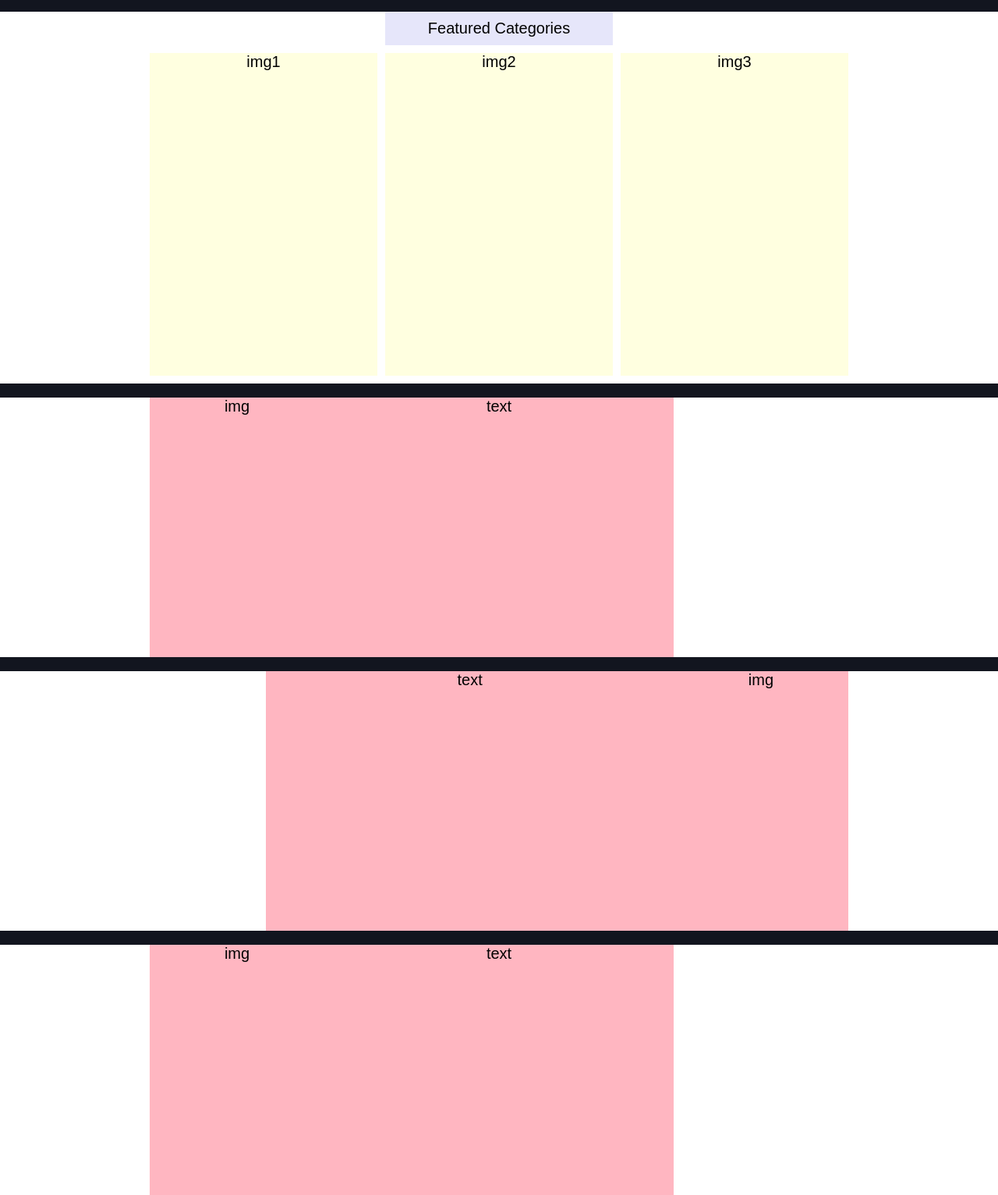
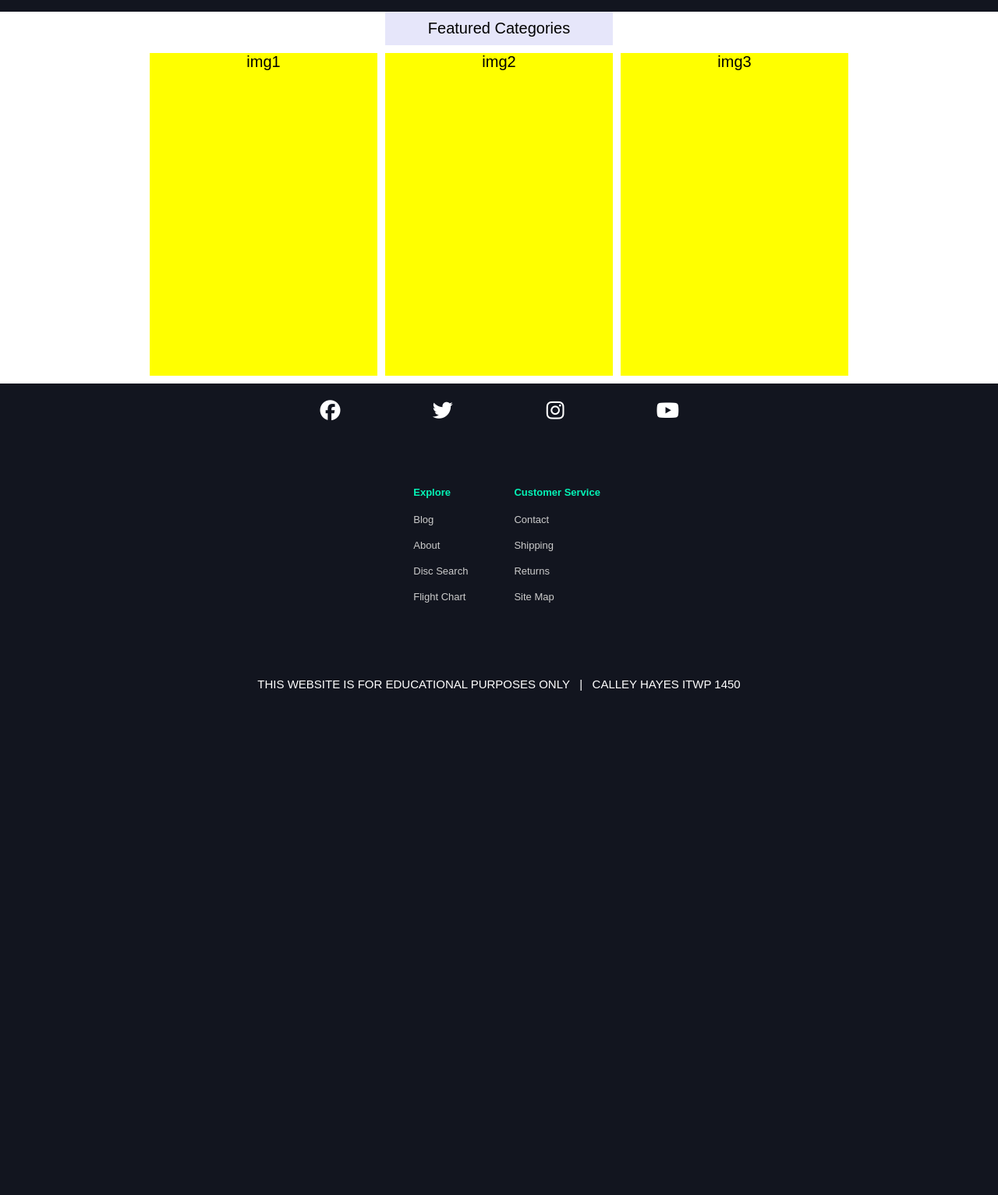
Before and after one commit to cghayes/Buffle-Disc-Golf, a plain HTML site: page buffle_disc_golf/product_browse.html in a window 1280 px wide. Shown: the part 147-1680 px from the top of the page at 78% size. After the commit the page ends 1107 px from the top, so only its background shows below. Drawn offline with Linux system fonts and the light colour scheme.

Commit message:
Updating again...

```diff
--- a/buffle_disc_golf/assets/css/main.css
+++ b/buffle_disc_golf/assets/css/main.css
@@ -12,13 +12,13 @@ body {
   background-color: #12151f;
 }
 
-[class ^="box-"] {
-  /* background-color: #12151f; */
+/* [class ^="box-"] {
+  background-color: #12151f;
   display: grid;
   place-items: center;
-  /* margin-left: 200px;
-  margin-right: 200px; */
-}
+  margin-left: 200px;
+  margin-right: 200px;
+} */
 
 .container {
   display: grid;
@@ -29,8 +29,8 @@ body {
   height: calc(100vh - 10px);
 }
 
-/* -------- Box 1 -------- */
-.box-1 {
+/* -------- Site Header/Box 1 -------- */
+.site-header {
   display: grid;
   grid-column: span 12;
   align-self: stretch;
@@ -77,23 +77,23 @@ body {
      object-fit: cover;
   }
 
-  .box-1 > div {
+  .site-header > div {
     background-color: transparent;
     place-self: stretch;
   }
 
-  .box-1 div:nth-child(2) {
+  .site-header div:nth-child(2) {
     grid-column: 4/9;
     grid-row: span 2;
     padding: 0px;
   }
-  .box-1 div:nth-child(3) {
+  .site-header div:nth-child(3) {
     grid-column: 9/13;
     grid-row: span 2;
     padding: 0px;
     justify-self: end;
   }
-  .box-1 div:nth-child(4) {
+  .site-header div:nth-child(4) {
     grid-column: 4/13;
     grid-row: 3/5;
     padding: 0px;
@@ -189,7 +189,7 @@ body {
 
 
 /* -------- Box 2 -------- */
-.box-2 {
+.lead-container {
   display: grid;
   grid-column: span 12;
   grid-gap: 10px;
@@ -200,7 +200,7 @@ body {
   padding: 0px 12rem 10px 12rem;
 }
 
-  .box-2 #feature-title {
+  .lead-container #lead-title {
     grid-column: 2;
     padding: 10px 20px;
     background-color: lavender;
@@ -208,27 +208,27 @@ body {
     text-align: center;
   }
 
-  .box-2 .lead-card {
-    background-color: lightyellow;
+  .lead-card {
+    background-color: yellow;
     place-self: stretch;
     text-align: center;
     grid-row: span 8;
     padding-bottom: 10px;
   }
 
-  .box-2 div:nth-child(2) {
+  .lead-container div:nth-child(2) {
     grid-column: 1/2;
   }
-  .box-2 div:nth-child(3) {
+  .lead-container div:nth-child(3) {
     grid-column: 2/3;
   }
-  .box-2 div:nth-child(4) {
+  .lead-container div:nth-child(4) {
     grid-column: 3/4;
   }
 
 
-/* -------- Box 3 -------- */
-.box-3 {
+/* -------- Feature item 1/Box 3 -------- */
+.feature-item-1 {
   display: grid;
   grid-column: span 12;
   grid-gap: 0px;
@@ -239,22 +239,22 @@ body {
   padding: 0px 12rem 0px 12rem;
 }
 
-  .box-3 .featured {
+  .featured {
     background-color: lightpink;
     place-self: stretch;
     text-align: center;
   }
 
-  .box-3 div:nth-child(1) {
+  .feature-item-1 div:nth-child(1) {
     grid-column: 1/4;
   }
-  .box-3 div:nth-child(2) {
+  .feature-item-1 div:nth-child(2) {
     grid-column: 4/10;
   }
 
 
-/* -------- Box 4 -------- */
-.box-4 {
+/* -------- Feature item 2/Box 4 -------- */
+.feature-item-2 {
   display: grid;
   grid-column: span 12;
   grid-gap: 0px;
@@ -265,21 +265,15 @@ body {
   padding: 0px 12rem 0px 12rem;
 }
 
-  .box-4 .featured {
-    background-color: lightpink;
-    place-self: stretch;
-    text-align: center;
-  }
-
-  .box-4 div:nth-child(1) {
+  .feature-item-2 div:nth-child(1) {
     grid-column: 3/10;
   }
-  .box-4 div:nth-child(2) {
+  .feature-item-2 div:nth-child(2) {
     grid-column: 10/13;
   }
 
-/* -------- Box 5 -------- */
-.box-5 {
+/* -------- Feature item 3/Box 5 -------- */
+.feature-item-3 {
     display: grid;
     grid-column: span 12;
     grid-gap: 0px;
@@ -290,23 +284,18 @@ body {
     padding: 0px 12rem 0px 12rem;
 }
 
-  .box-5 .featured {
-    background-color: lightpink;
-    place-self: stretch;
-    text-align: center;
-  }
-
-  .box-5 div:nth-child(1) {
+  .feature-item-3 div:nth-child(1) {
     grid-column: 1/4;
   }
-  .box-5 div:nth-child(2) {
+  .feature-item-3 div:nth-child(2) {
     grid-column: 4/10;
   }
 
 
 /* -------- Box 6 -------- */
-.box-6 {
+.site-footer {
   display: grid;
+  place-items: center;
   grid-column: span 12;
   grid-gap: 0px;
   grid-template-columns: repeat(6,1fr);
@@ -316,7 +305,7 @@ body {
   padding: 0rem 12rem 3rem 12rem;
 }
 
-  .box-6 .social-media {
+  .site-footer .social-media {
     background-color: transparent;
     grid-column: 2/6;
     grid-row: 1/2;
@@ -351,7 +340,7 @@ body {
     padding: 0px;
   }
 
-  .box-6 .footer-link-col {
+  .site-footer .footer-link-col {
     grid-row: 2/6;
     text-align: left;
   }
@@ -386,14 +375,14 @@ body {
     text-decoration: none;
   }
 
-  .box-6 div:nth-child(2) {
+  .site-footer div:nth-child(2) {
     grid-column: 3;
   }
-  .box-6 div:nth-child(3) {
+  .site-footer div:nth-child(3) {
     grid-column: 4;
   }
 
-  .box-6 #disclaimer {
+  .site-footer #disclaimer {
     grid-column: span 6;
     grid-row: 6/7;
   }
@@ -406,7 +395,10 @@ body {
   }
 
 
+  /* -------- Sidebar -------- */
+.sidebar-left {
 
+}
 
 
 
--- a/buffle_disc_golf/product_browse.html
+++ b/buffle_disc_golf/product_browse.html
@@ -1,6 +1,6 @@
 <!DOCTYPE html>
 <!--
-	Buffle Disc Golf - PRODUCT BROWSE
+	Buffle Disc Golf - HOMEPAGE
 -->
 <html lang="en">
   <head>
@@ -21,7 +21,7 @@
 
   <body>
     <div class="container">
-      <header class="box-1">
+      <header class="site-header">
         <div class="logo-wrapper">
           <div class="header-logo">
             <img src="assets/images/logo-desktop.svg">
@@ -47,31 +47,17 @@
             <li><a href="">Contact</a></li>
           </ul>
         </div> <!-- End nav -->
-      </header> <!-- End box 1 (header)-->
+      </header> <!-- End site header/box 1-->
 
-      <div class="box-2">
-        <div id="feature-title">Featured Categories</div>
+      <div class="lead-container">
+        <div id="lead-title">Featured Categories</div>
         <div class="lead-card">img1</div>
         <div class="lead-card">img2</div>
         <div class="lead-card">img3</div>
-      </div> <!-- End box 2 -->
+      </div> <!-- End lead container/box 2 -->
 
-      <div class="box-3">
-        <div class="featured">img</div>
-        <div class="featured">text</div>
-      </div> <!-- End box 3 -->
-
-      <div class="box-4">
-        <div class="featured">text</div>
-        <div class="featured">img</div>
-      </div> <!-- End box 4 -->
-
-      <div class="box-5">
-        <div class="featured">img</div>
-        <div class="featured">text</div>
-      </div> <!-- End box 5 -->
-
-      <footer class="box-6">
+      <!-- Footer -->
+      <footer class="site-footer">
         <div class="social-media">
           <a href="" class="fab fa-facebook"></a>
           <a href="" class="fab fa-twitter"></a>
@@ -97,7 +83,7 @@
           </ul>
         </div>
         <div id="disclaimer">This website is for educational purposes only &nbsp; | &nbsp; Calley Hayes ITWP 1450</div>
-      </footer> <!-- End box 6 (footer)-->
+      </footer> <!-- End site footer/box 6 -->
 
   </body>
 </html>
```
Also changed, not shown: buffle_disc_golf/index.html (+15 -13 lines).
